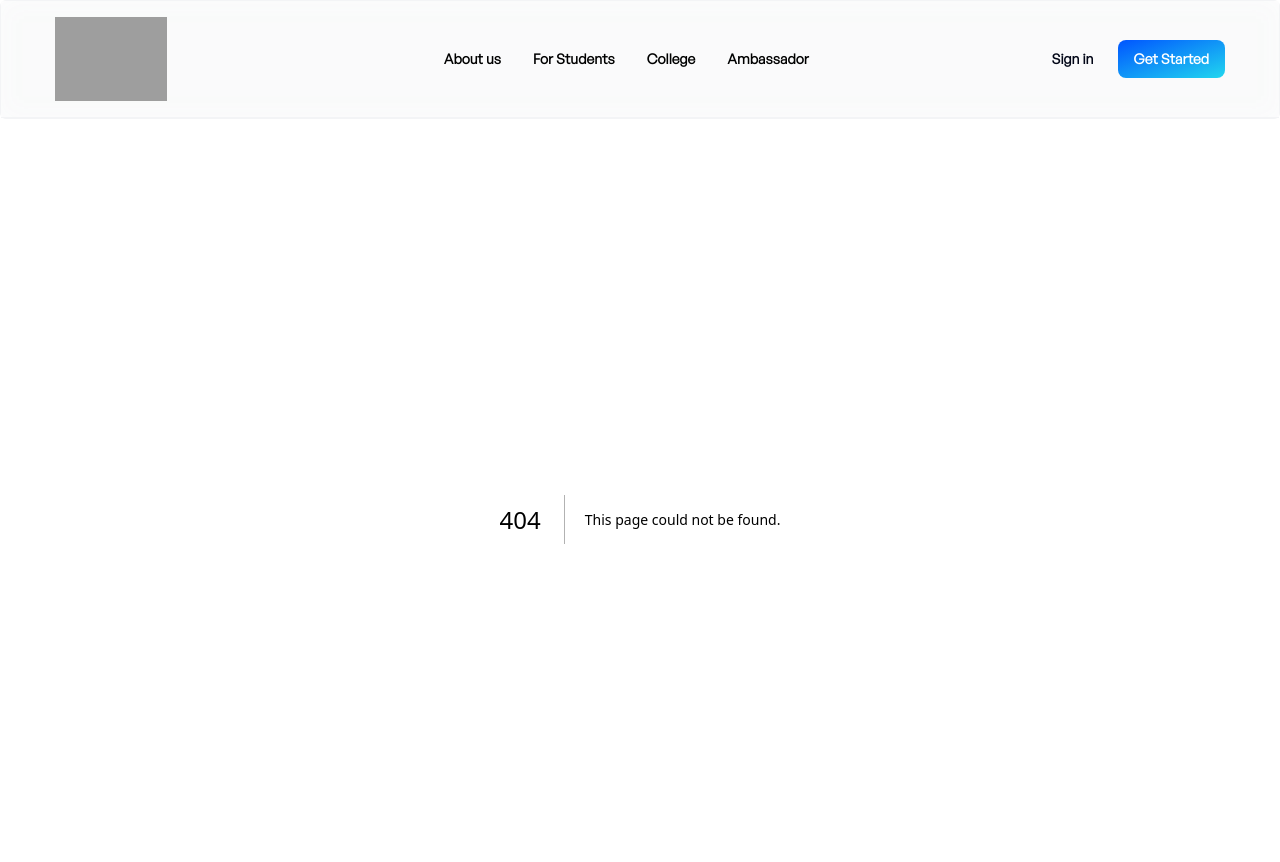
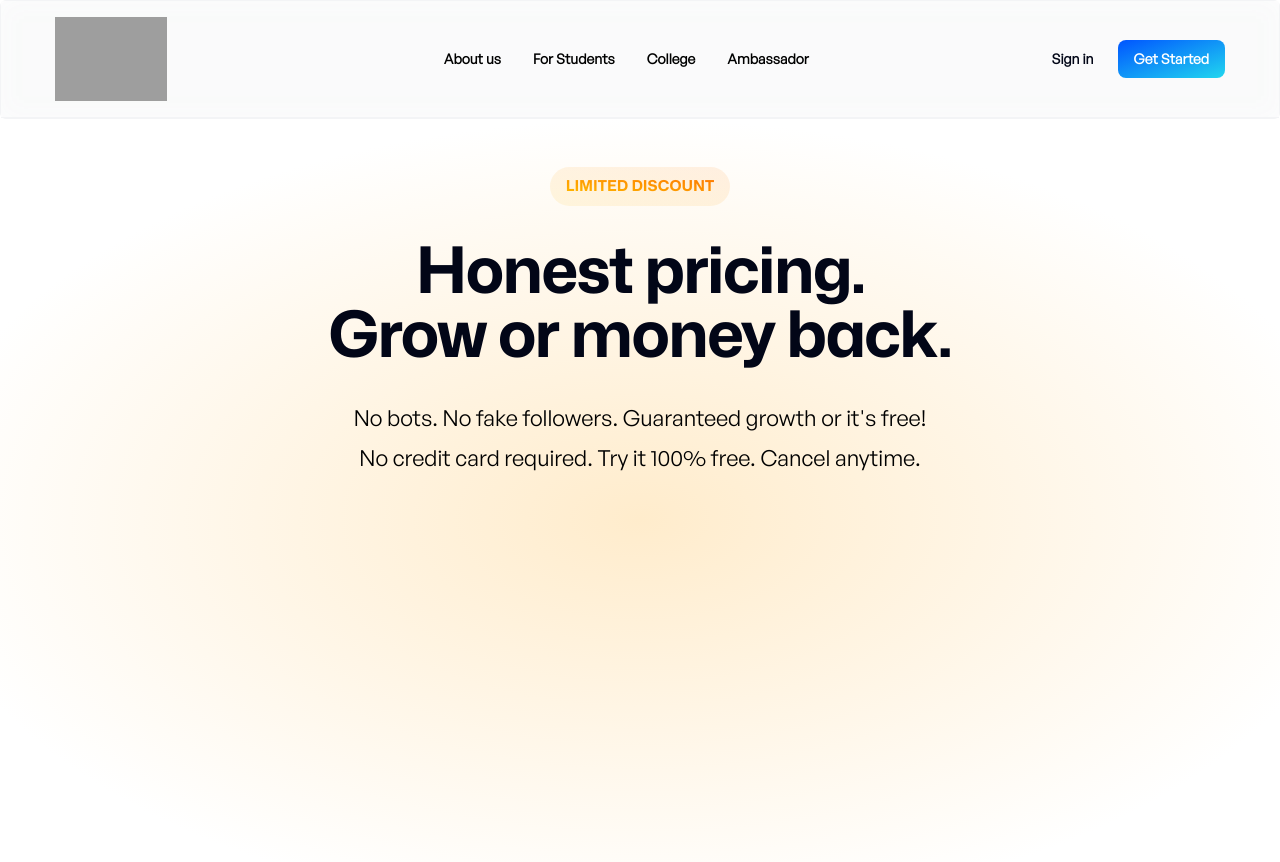
Before and after one commit to adityyaa-10/offcampushire, a Next.js app: page /confetti in a window 1280 px wide. Before the commit this address had no page. Shown: the top 862 px of the page. Built offline with nearby package versions, Linux system fonts and the light colour scheme; grey boxes are pictures that could not be loaded.

Commit message:
confetti component complete

```diff
--- a/package.json
+++ b/package.json
@@ -11,6 +11,7 @@
   "dependencies": {
     "next": "14.2.4",
     "react": "^18",
+    "react-confetti": "^6.1.0",
     "react-dom": "^18",
     "react-fast-marquee": "^1.6.4",
     "tailwind-merge": "^2.3.0"
--- /dev/null
+++ b/src/app/confetti/page.jsx
@@ -0,0 +1,48 @@
+"use client";
+
+import { useEffect, useState } from "react";
+import Confetti from "react-confetti";
+import { MonaBold } from "@/utils/fonts";
+
+const ConfettiComponent = () => {
+    const [showConfetti, setShowConfetti] = useState(true);
+
+    useEffect(() => {
+        const timer = setTimeout(() => {
+            setShowConfetti(false);
+        }, 2000);
+
+        return () => clearTimeout(timer);
+    }, []);
+
+    return (
+        <div className="relative min-h-screen w-full flex flex-col items-center pt-12 bg-confetti-gradient px-4">
+            {showConfetti && (
+                <Confetti
+                    width={window.innerWidth}
+                    height={window.innerHeight}
+                    numberOfPieces={200}
+                />
+            )}
+            <button
+                className={`bg-gradient-to-tr from-[#FFBB00]/10 to-[#fd7702]/10 px-4 py-2 rounded-full uppercase text-[15px] ${MonaBold.className}`}
+            >
+                <span className="bg-gradient-to-bl from-[#FD7702] to-[#FB0] text-transparent bg-clip-text">Limited Discount</span>
+            </button>
+
+            <h2
+                className={`${MonaBold.className} py-6 md:py-8 md:text-center text-[40px] leading-[3.7rem] tracking-tight text-[#020617] lg:text-[64px] max-w-[700px] lg:leading-[4rem]`}
+            >
+                Honest pricing. <br className="hidden sm:block" />
+                Grow or money back.
+            </h2>
+
+            <p className="max-w-[700px] md:text-center text-[20px] leading-[2.2rem] sm:leading-[2.5rem] sm:text-[22px]">
+                No bots. No fake followers. Guaranteed growth or it's free! <br className="hidden sm:block" />
+                No credit card required. Try it 100% free. Cancel anytime.
+            </p>
+        </div>
+    );
+};
+
+export default ConfettiComponent;
--- a/tailwind.config.js
+++ b/tailwind.config.js
@@ -8,11 +8,9 @@ module.exports = {
   theme: {
     extend: {
       backgroundImage: {
-        "gradient-radial": "radial-gradient(var(--tw-gradient-stops))",
-        "gradient-conic":
-          "conic-gradient(from 180deg at 50% 50%, var(--tw-gradient-stops))",
         "custom-gradient": "linear-gradient(to bottom right, #05f, #21d6ef)",
         "text-gradient": "linear-gradient(140deg,#36beff 24.24%,#733ff1)",
+        'confetti-gradient': 'radial-gradient(56.8% 50% at 50% 50%, #ffeccc 0, hsla(0, 0%, 100%, 0) 100%)',
       },
     },
   },
```
Also changed, not shown: 1 other file (tests, documents, lock files or other folders).
